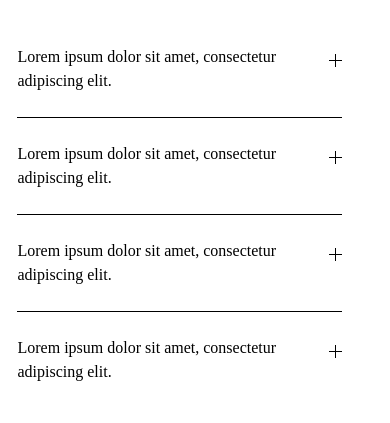
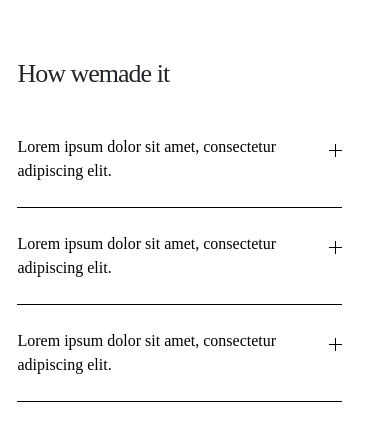
Before and after one commit to childpovertyactionlab/community-resource-explorer, a Gatsby site: page /faqs in a window 390 px wide. Shown: the part 650-1073 px from the top of the page. Built offline with nearby package versions, Linux system fonts and the light colour scheme; Gatsby itself is replaced by a stand-in of ours; a web font is replaced by a local one.

Commit message:
section titles for mobile, discoutn $q-breath from section spacers

```diff
--- a/src/pages/faqs.js
+++ b/src/pages/faqs.js
@@ -79,7 +79,7 @@
               smooth={true}
               spy={true}
               key={"side-menu-title-"+s.id}
-              to={s.id+'-title'}
+              to={s.id+'-section'}
               offset={0}
               // containerId="faqs-page"
             >
@@ -148,11 +148,17 @@
 
               <Col
                 className="questions"
-                id={`${s.id}-title`}
+                id={`${s.id}-section`} // target for the side menu to scroll to
                 xs={{span: 10, offset: 1}}
                 md={{span: 6, offset: 5}}
                 xl={{span: 4, offset: 5}}
               >
+
+              <div
+                className="section-title" // visible only for mobile
+              >
+                {s.title}
+              </div>
 
                   {s.questions.map((q, idx) => {
                     const uid = `${s.id}-${idx}`
--- a/src/styles/_faqs.scss
+++ b/src/styles/_faqs.scss
@@ -6,18 +6,18 @@
   $q-text-hover-color: #4A6F34;
 
   // _______________RESPONSIVE SIZING_______________ //
-  $inter-section-breath-xs: 6 * $spacer;
-  $outer-section-breath-xs: 8 * $spacer;
+  $inter-section-breath-xs: 6 * $spacer - $q-breath;
+  $outer-section-breath-xs: 8 * $spacer - $q-breath;
   $method-breath-xs: 7 * $spacer;
 
 
-  $inter-section-breath-md: 9 * $spacer;
-  $outer-section-breath-md: 10 * $spacer;
+  $inter-section-breath-md: 9 * $spacer - $q-breath;
+  $outer-section-breath-md: 10 * $spacer - $q-breath;
   $method-breath-md: 9 * $spacer;
 
 
-  $inter-section-breath-xl: 10 * $spacer;
-  $outer-section-breath-xl: 12 * $spacer;
+  $inter-section-breath-xl: 10 * $spacer - $q-breath;
+  $outer-section-breath-xl: 12 * $spacer - $q-breath;
   $method-breath-xl: 11 * $spacer;
 
 
@@ -72,14 +72,23 @@
     }
   }
 
+  .section-title {
+    font-weight: 500;
+    font-size: 26px;
+    line-height: 1;
+    letter-spacing: -1px;
+    padding-top: $q-breath;
+    padding-bottom: $q-after-breath - $q-breath;
+  }
+
   .questions {
     padding-top: $inter-section-breath-xs;
     padding-bottom: $inter-section-breath-xs;
   }
-  &.first .questions {
+  .faq-section.first .questions {
     padding-top: $outer-section-breath-xs;
   }
-  &.last .questions {
+  .faq-section.last .questions {
     padding-bottom: $outer-section-breath-xs;
   }
 
@@ -118,30 +127,20 @@
       padding-left: calc(100vw / 12); // one "column"
       transform: translate(0, $outer-section-breath-md);
       height: 0; // trick to keep it from forcing question sections down
-      // .jump, a {
-      //   padding-bottom: 2 * $spacer;
-      // }
-      // .jump {
-      //   font-size: 16px;
-      //   // line-height: 25px;
-      //   letter-spacing: -0.5px;
-      // }
-      // a {
-      //   // _figma__
-      //   font-size: 26px;
-      //   // line-height: 30px;
-      //   letter-spacing: -1px;
-      //   // ________
-      // }
     }
+
+    .section-title {
+      display: none;
+    }
+
     .questions {
       padding-top: $inter-section-breath-md;
       padding-bottom: $inter-section-breath-md;
     }
-    &.first .questions {
+    .faq-section.first .questions {
       padding-top: $outer-section-breath-md;
     }
-    &.last .questions {
+    .faq-section.last .questions {
       padding-bottom: $outer-section-breath-md;
     }
 
@@ -188,10 +187,10 @@
       padding-top: $inter-section-breath-xl;
       padding-bottom: $inter-section-breath-xl;
     }
-    &.first .questions {
+    .faq-section.first .questions {
       padding-top: $outer-section-breath-xl;
     }
-    &.last .questions {
+    .faq-section.last .questions {
       padding-bottom: $outer-section-breath-xl;
     }
 
@@ -224,6 +223,8 @@
   }
 
   // _______________END RESPONSIVE SIZING_______________ //
+
+  // _________________UNIVERSAL  STYLES_________________ //
 
 
   .hero {
@@ -266,32 +267,26 @@
     }
 
     .question {
+      .question-text {
+        padding-top: $q-breath;
+        padding-bottom: $q-breath;
+        border-bottom: 1px solid black;
+      }
       .question-body {
         padding-top: $q-breath;
+        padding-bottom: $q-after-breath;
       }
 
-      &:not(:first-of-type) {
-        .question-text {
-          padding-top: $q-breath;
+      &:last-of-type {
+        &:not(.expanded) .question-text {
+          border-bottom: unset;
         }
-      }
-      &:not(:last-of-type) {
-        .question-body {
-          padding-bottom: $q-after-breath;
-        }
-        .question-text {
-          padding-bottom: $q-breath;
-          border-bottom: 1px solid black;
-        }
-      }
-      &.expanded {
-        div.question-text { // override the above for expanded
-          padding-bottom: $q-breath;
-          border-bottom: 1px solid black;
+
+        &.expanded .question-body {
+          padding-bottom: $q-breath; // so that total padding calculates correctly
         }
       }
     }
-    // __________
 
     .question-text {
       // _figma_
--- a/src/styles/style.scss
+++ b/src/styles/style.scss
@@ -36,7 +36,7 @@
   &.down-chevron {
     position: relative;
     bottom: 3px;
-    left: 8px;
+    left: 7px;
   }
 }
 
```
